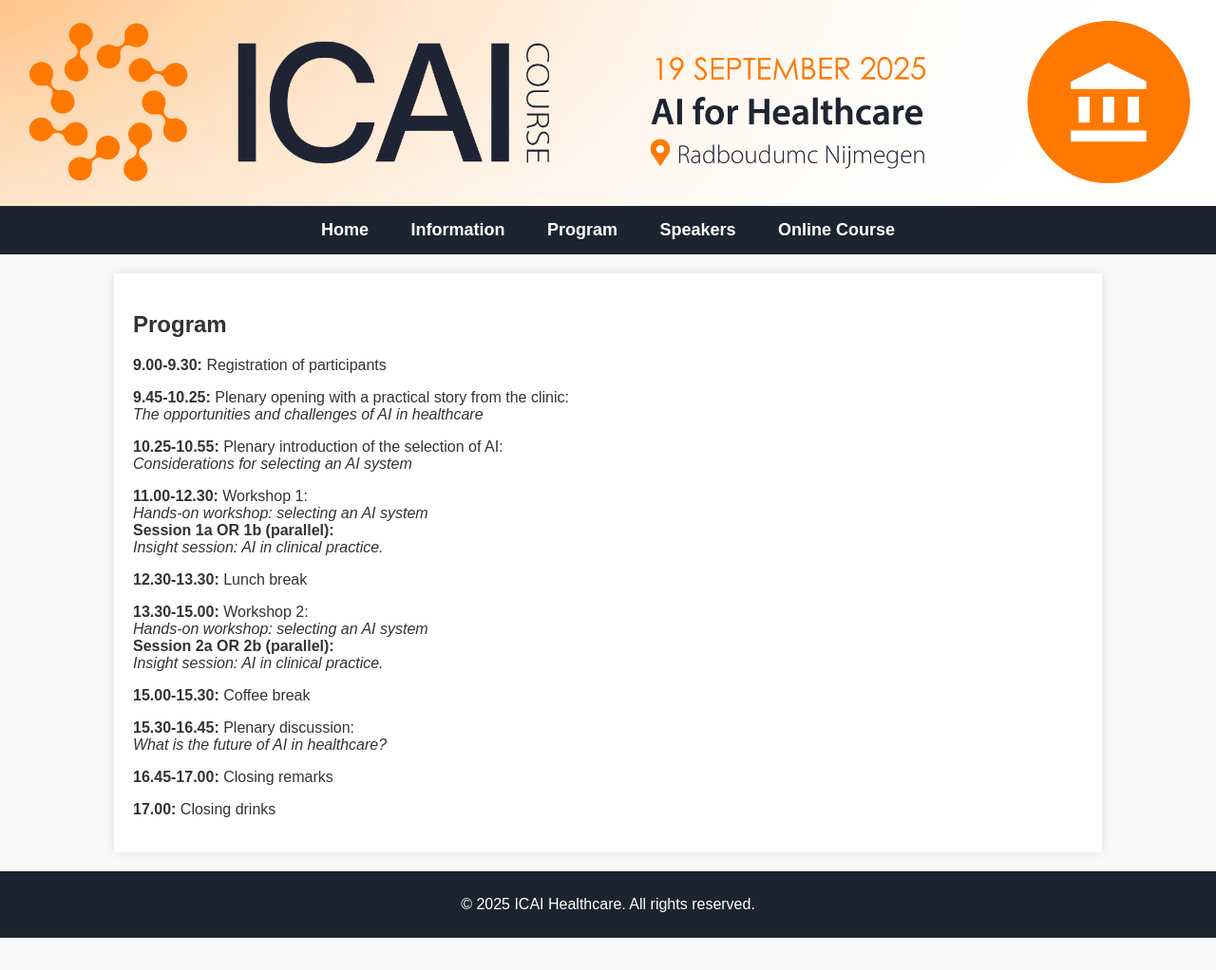
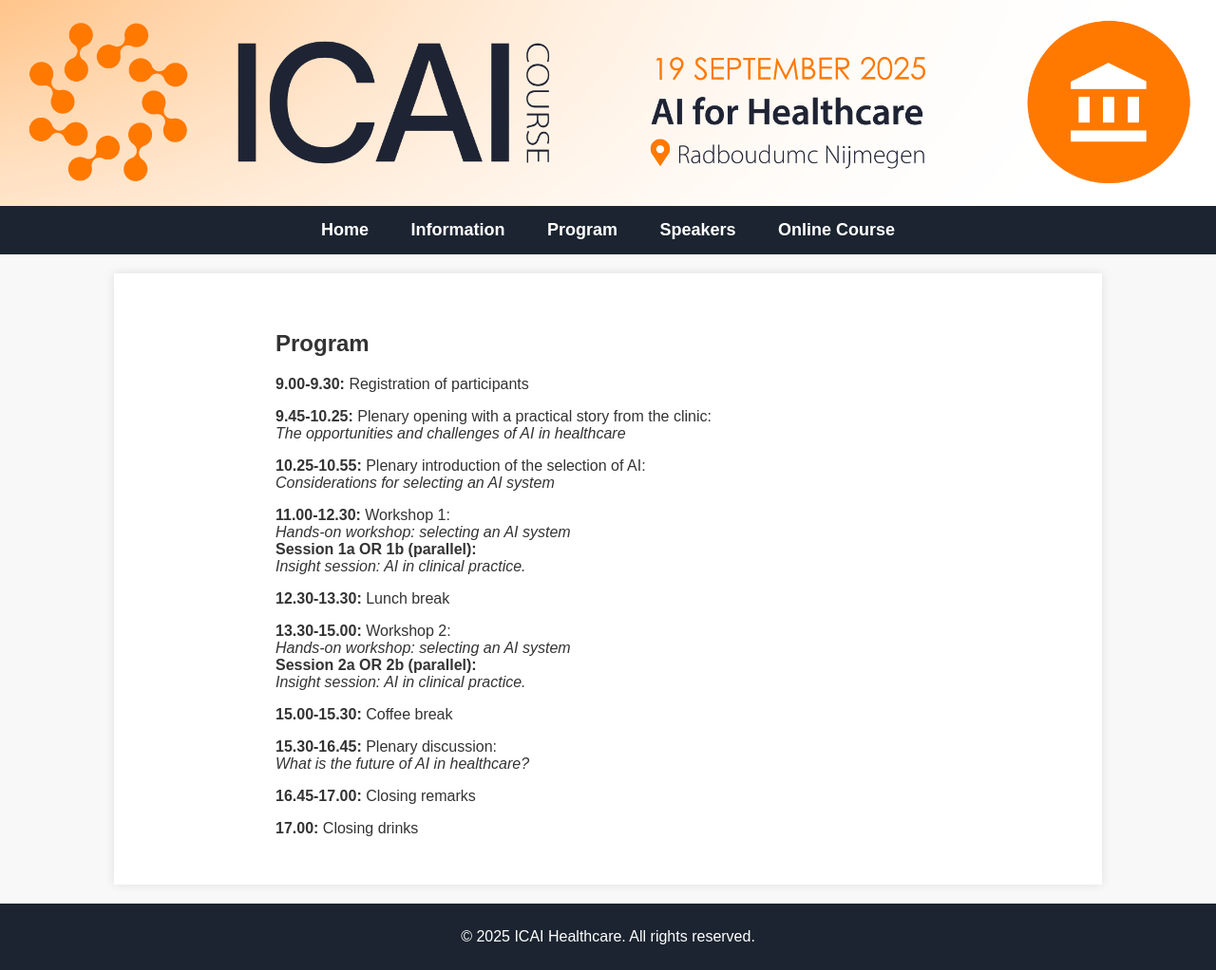
Before and after one commit to marliebesouw/marliebesouw.github.io, a Jekyll site: the page built from program.md, in a window 1280 px wide. Shown: the whole page at 95% size. Built offline with Jekyll 4.4.1, drawn with Linux system fonts in a browser that asks for light colours; before the commit the page ends 988 px from its top, so only the background shows below that.

Commit message:
layout program is changed

```diff
--- a/assets/css/style.css
+++ b/assets/css/style.css
@@ -169,3 +169,18 @@
 .speaker.right .speaker-info {
     order: 1; /* Move text to first column */
 }
+
+.program {
+    max-width: 700px; /* Restricts width for better readability */
+    margin: 0 auto; /* Centers the program section */
+    padding: 20px; /* Adds spacing */
+    text-align: left; /* Ensures alignment */
+}
+
+.program h2 {
+    text-align: left; /* Keeps the title aligned to the left */
+}
+
+.program p {
+    margin-bottom: 10px; /* Adds spacing between paragraphs */
+}
--- a/program.md
+++ b/program.md
@@ -3,7 +3,7 @@
 title: Program
 ---
 
-<div class="content">
+<div class="program">
     <h2>Program</h2>
 
     <p><strong>9.00-9.30:</strong> Registration of participants</p>
```
